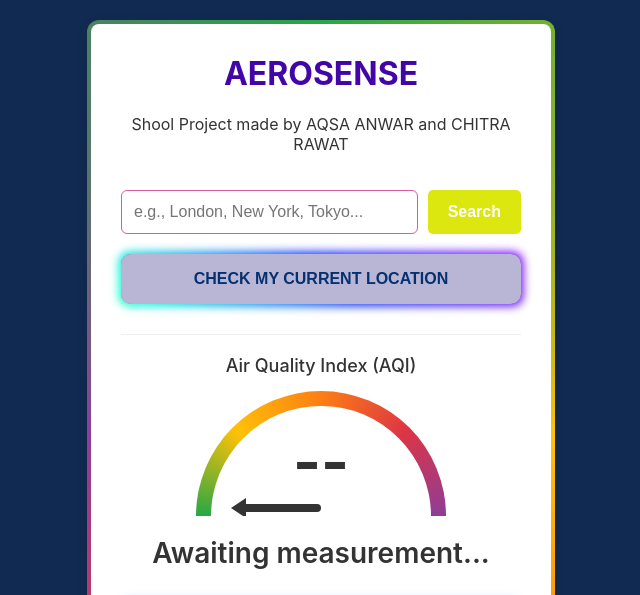
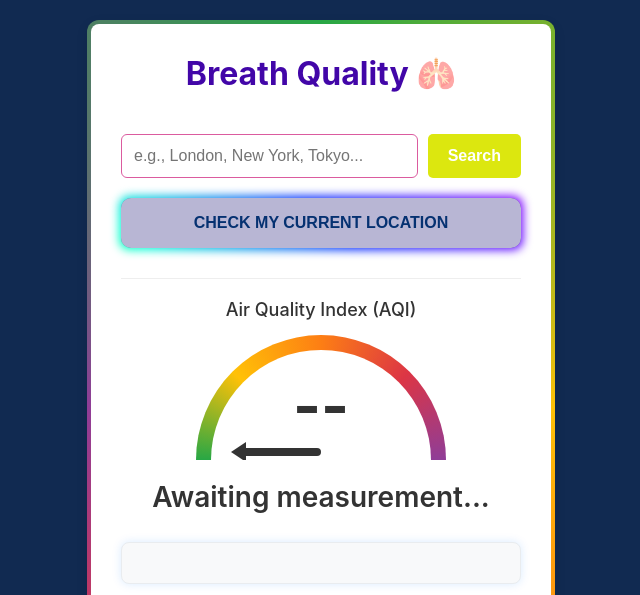
Before and after one commit to Anfahad-10/air_quality_pwa, a website: page public/index.html in a window 1280 px wide. Shown: the top 595 px of the page, without its empty margins (319-959 px from the left). Drawn offline with Linux system fonts and the light colour scheme.

Commit message:
Fix Names

```diff
--- a/public/index.html
+++ b/public/index.html
@@ -14,8 +14,8 @@
   <div class="app-container">
 
     <div class="title-container">
-      <h1 class="card__title">AEROSENSE </h1>
-      <p>Shool Project made by AQSA ANWAR and CHITRA RAWAT</p>
+      <h1 class="card__title">Breath Quality 🫁</h1>
+      <p></p>
     </div>
     <br>
 
```
